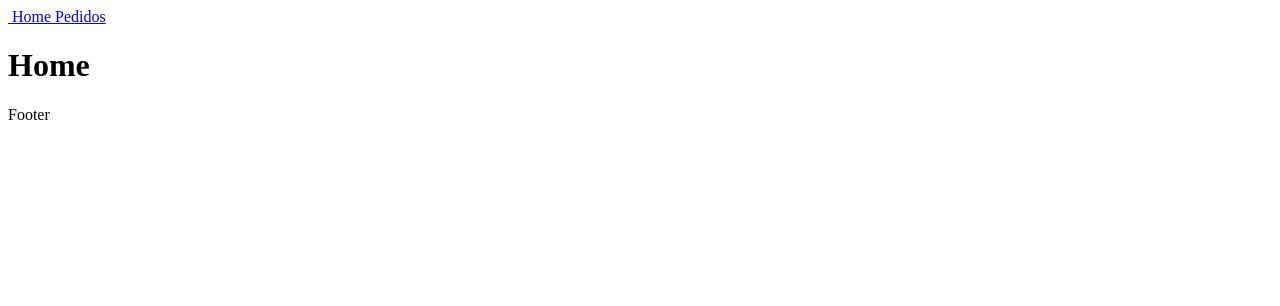
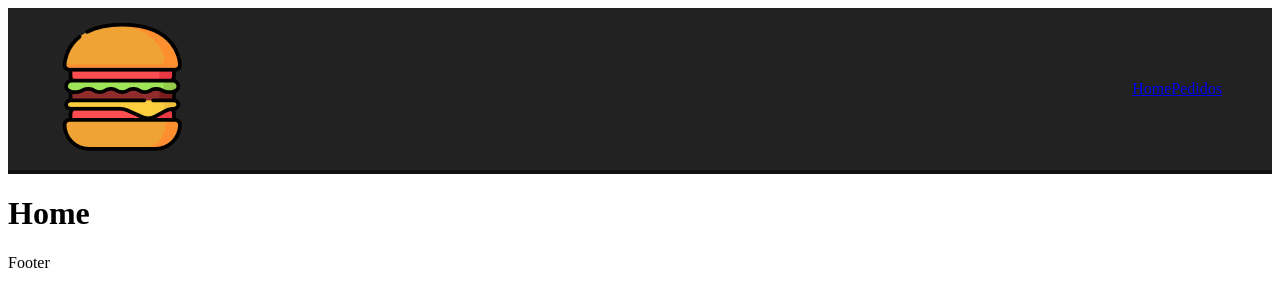
Before and after one commit to PedroPenhaa/Snack-Orders, a Vue app in the folder aplication_vue_request/: page / in a window 1280 px wide. Shown: the top 306 px of the page. Built offline with nearby package versions, Linux system fonts and the light colour scheme.

Commit message:
logo navbar

```diff
--- a/aplication_vue_request/src/App.vue
+++ b/aplication_vue_request/src/App.vue
@@ -1,6 +1,6 @@
 <template>
   <div>
-    <NavBar />
+    <NavBar :logo="logo_src" :alt="app_name" />
     <router-view />
     <Footer />
   </div>
@@ -14,6 +14,13 @@ export default {
   components: {
     NavBar,
     Footer
+  },
+  data(){
+    return{
+      logo_src: "img/logo.png",
+
+      app_name: "Monte seu Hamburguer"
+    }
   }
 };
 </script>
--- a/aplication_vue_request/src/components/NavBar.vue
+++ b/aplication_vue_request/src/components/NavBar.vue
@@ -1,8 +1,8 @@
 <template>
     <div class="nav">
-        <router-link to="/">
-            <img src="" id="logo">
-         </router-link>
+        <router-link to="/" class="logo_url">
+    <img :src="logo" :alt="alt" id="logo">
+</router-link>
         <router-link to = "/"> Home </router-link>
         <router-link to = "/pedidos"> Pedidos </router-link>
     </div>
@@ -10,10 +10,23 @@
 
 <script>
     export default{
-        name:"NavBar"
+        name:"NavBar",
+        props:["logo", "alt"]
     }
 </script>
 
 <style scoped>
+.nav {
+    background-color: #222;
+    border-bottom: 4px solid #111;
+    padding: 15px 50px;
+    display: flex;
+    justify-content: flex-end;
+    align-items: center;
+}
 
+.logo_url {
+    margin: auto;
+    margin-left: 0;
+}
 </style>
```
